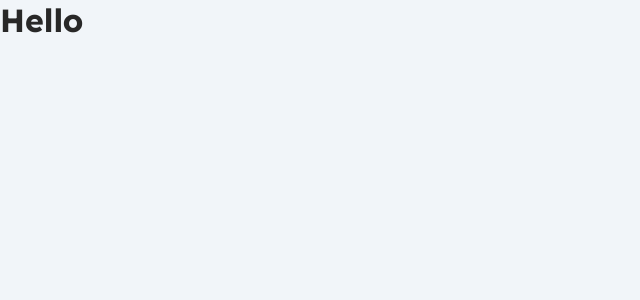
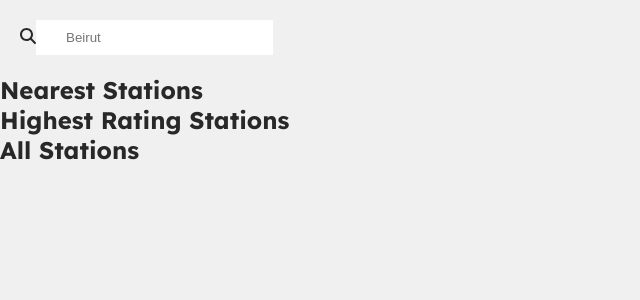
Before and after one commit to ayaamazloum/Subway-System, a React (Create React App) app in the folder subway-system/: page /userstation in a window 1280 px wide. Shown: the top 300 px of the page, without its empty margins (0-640 px from the left). Built offline with nearby package versions, Linux system fonts and the light colour scheme.

Commit message:
adding style

```diff
--- a/subway-system/src/pages/UserStation/index.jsx
+++ b/subway-system/src/pages/UserStation/index.jsx
@@ -1,9 +1,26 @@
 import React from "react";
+import { FontAwesomeIcon } from "@fortawesome/react-fontawesome";
+import { faSearch } from "@fortawesome/free-solid-svg-icons";
+import "./style.css";
 
 const UserStation = () => {
 
     return (
-        <div><h1>Hello</h1></div>
+        <div className="page light-bg flex column">
+            <div className="input-container">
+                <FontAwesomeIcon icon={faSearch} className="search-icon" />
+                <input type="text" placeholder="Beirut" className="search-input"/>
+            </div>
+            <div>
+                <h2>Nearest Stations</h2>
+            </div>
+            <div>
+                <h2>Highest Rating Stations</h2>
+            </div>
+            <div>
+                <h2>All Stations</h2>
+            </div>
+        </div>
     )
 }
 
--- /dev/null
+++ b/subway-system/src/pages/UserStation/style.css
@@ -0,0 +1,10 @@
+
+.input-container {
+    position: relative;
+    display: inline-block;
+    margin: 20px;
+}
+
+.search-input {
+    padding: 10px 30px;
+}
```
